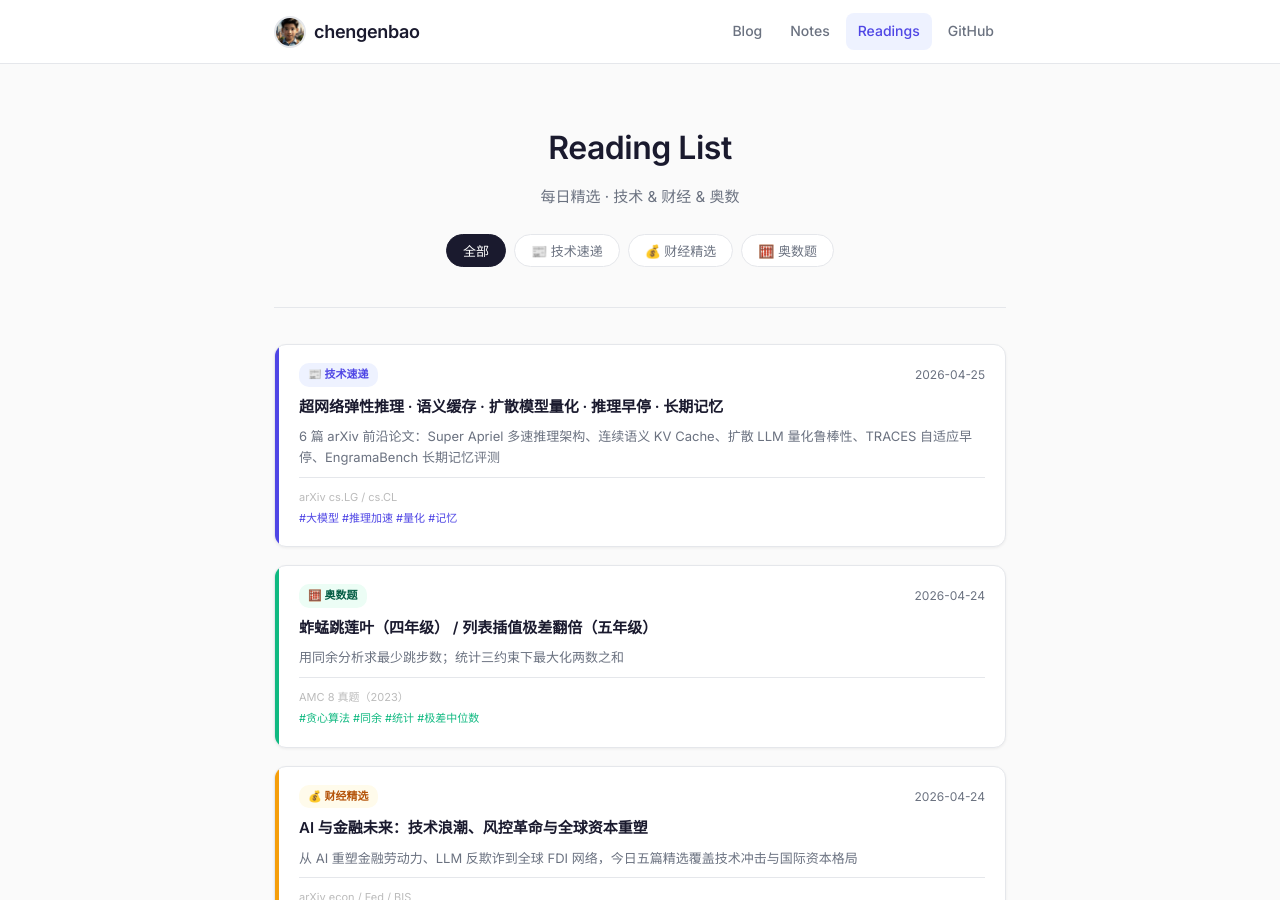
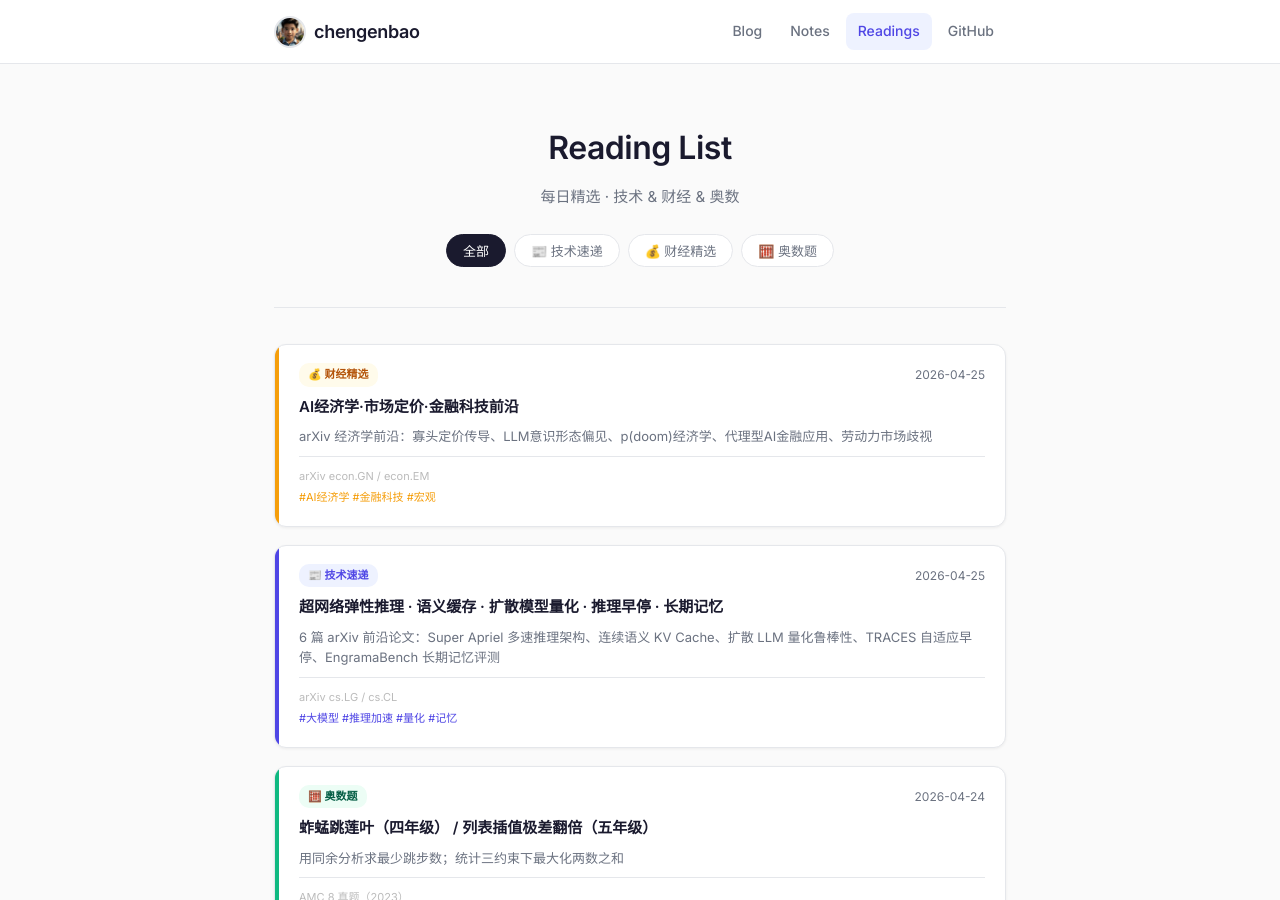
Before and after one commit to chengenbao/chengenbao.github.io, a Jekyll site: the page built from reading-list/index.md, in a window 1280 px wide and 900 px high. Built offline with Jekyll 4.4.1, drawn with Linux system fonts in a browser that asks for light colours.

Commit message:
update index: add finance card 2026-04-25

```diff
--- a/reading-list/index.md
+++ b/reading-list/index.md
@@ -18,6 +18,21 @@ permalink: /reading-list/
   </div>
 
   <div class="rl-grid">
+<a class="rl-card finance" href="/reading-list/2026-04-25-finance-daily/">
+  <div class="rl-accent"></div>
+  <div class="rl-body">
+    <div class="rl-top">
+      <span class="rl-badge finance">💰 财经精选</span>
+      <time>2026-04-25</time>
+    </div>
+    <h2>AI经济学·市场定价·金融科技前沿</h2>
+    <p>arXiv 经济学前沿：寡头定价传导、LLM意识形态偏见、p(doom)经济学、代理型AI金融应用、劳动力市场歧视</p>
+    <div class="rl-meta">
+      <span class="rl-source">arXiv econ.GN / econ.EM</span>
+      <span class="rl-tags">#AI经济学 #金融科技 #宏观</span>
+    </div>
+  </div>
+</a>
 <a class="rl-card tech" href="/reading-list/2026-04-25-tech-daily/">
   <div class="rl-accent"></div>
   <div class="rl-body">
```
